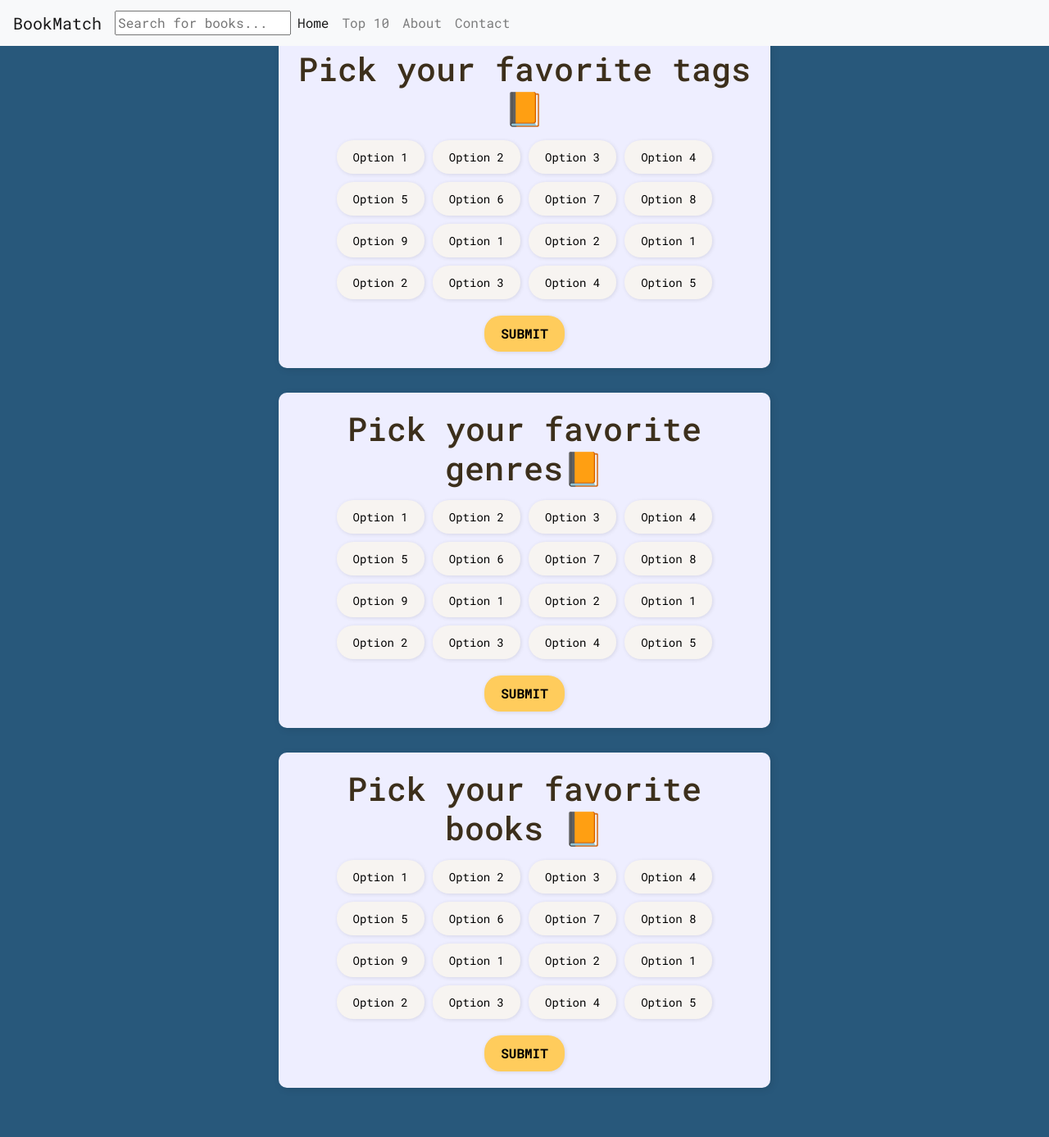
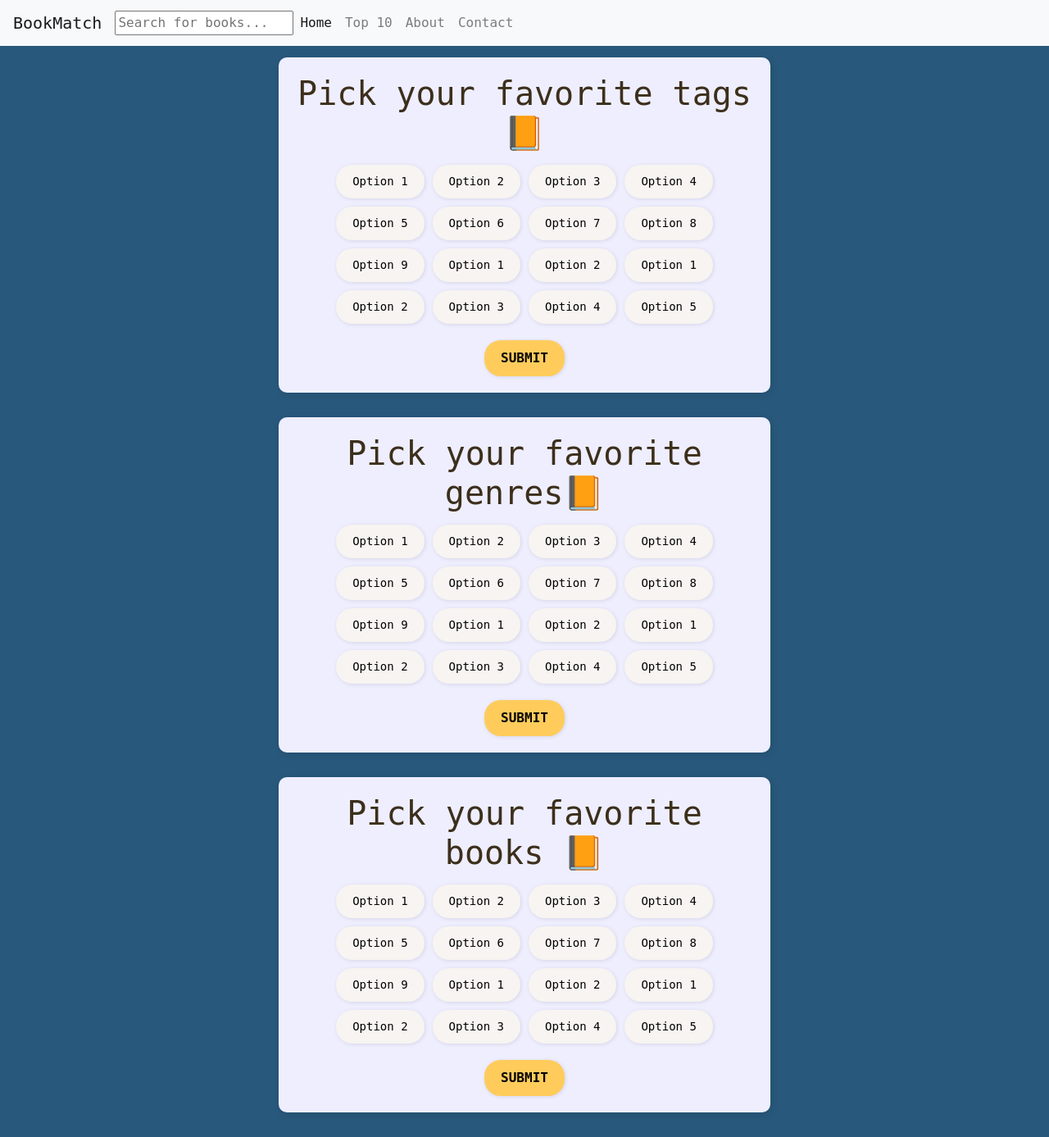
Before and after one commit to pastelnata/group7, a Django app: page /homepage/ in a window 1280 px wide. Shown: the whole page at 82% size. Before the commit the page ends 1327 px from the top, so only its background shows below. Run offline with Django 5.2, Linux system fonts and the light colour scheme; some libraries are stand-ins or nearby versions.

Commit message:
blah blah blah

```diff
--- a/BookRecommendationSystem/myapp/static/css/style.css
+++ b/BookRecommendationSystem/myapp/static/css/style.css
@@ -1,5 +1,5 @@
-*{
-    font-family: "Roboto Mono", monospace;
+* {
+    font-family: "Instrument Serif", monospace;
     font-optical-sizing: auto;
     font-style: normal;
     box-sizing: border-box;
@@ -47,8 +47,9 @@ h1 {
     margin-top: 0;
 }
 
-h1, .inner-box:first-child {
-    margin-top: 0;
+h1,
+.inner-box:first-child {
+    margin-top: 45;
 }
 
 .button-grid {
--- a/BookRecommendationSystem/myapp/templates/home.html
+++ b/BookRecommendationSystem/myapp/templates/home.html
@@ -6,23 +6,28 @@
     <meta charset="UTF-8" />
     <meta name="viewport" content="width=device-width, initial-scale=1.0" />
     <link rel="preconnect" href="https://fonts.gstatic.com" crossorigin>
-    <link href="https://fonts.googleapis.com/css2?family=Roboto+Mono:ital,wght@0,100..700;1,100..700&family=Special+Elite&display=swap" rel="stylesheet">
+    <link
+        href="https://fonts.googleapis.com/css2?family=Roboto+Mono:ital,wght@0,100..700;1,100..700&family=Special+Elite&display=swap"
+        rel="stylesheet">
     <title>
         {% block title %}
         Book Match
         {% endblock %}
     </title>
-    <link rel="stylesheet" href="https://stackpath.bootstrapcdn.com/bootstrap/4.3.1/css/bootstrap.min.css"rel="stylesheet" />
+    <link rel="stylesheet" href="https://stackpath.bootstrapcdn.com/bootstrap/4.3.1/css/bootstrap.min.css"
+        rel="stylesheet" />
     <link rel="stylesheet" href="https://code.jquery.com/ui/1.14.1/themes/base/jquery-ui.css">
     {% endblock %}
 </head>
+
 <body>
     <header>
         <nav class="navbar navbar-expand-lg navbar-light bg-light">
-        <a class="navbar-brand" href="{% url 'homepage' %}">BookMatch</a>
+            <a class="navbar-brand" href="{% url 'welcome' %}">BookMatch</a>
 
             <form action="{% url 'search_results' %}" method="GET">
-            <input type="text" id="product" name="query" class="search-bar" placeholder="Search for books..." value="{{ query }}">
+                <input type="text" id="product" name="query" class="search-bar" placeholder="Search for books..."
+                    value="{{ query }}">
             </form>
 
             <button class="navbar-toggler" type="button" data-toggle="collapse" data-target="#navbarNav"
@@ -40,7 +45,7 @@
                         <a class="nav-link" href="#">About</a>
                     </li>
                     <li class="nav-item">
-                    <a class="nav-link" href="/support">Contact</a>
+                        <a class="nav-link" href="{% url 'support' %}">Contact</a>
                     </li>
                 </ul>
             </div>
```
Lines whose indentation alone changed are shown as unchanged.
